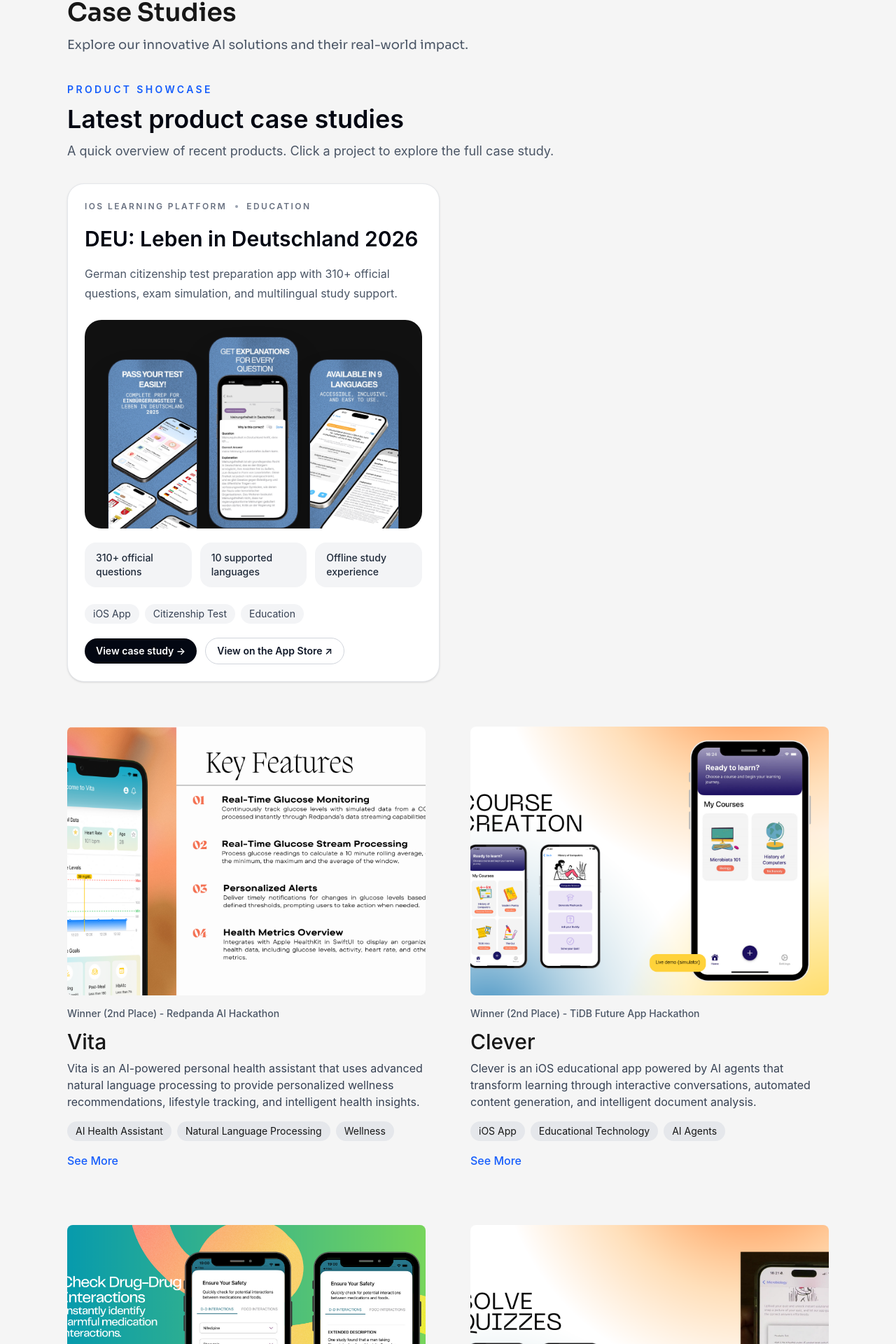
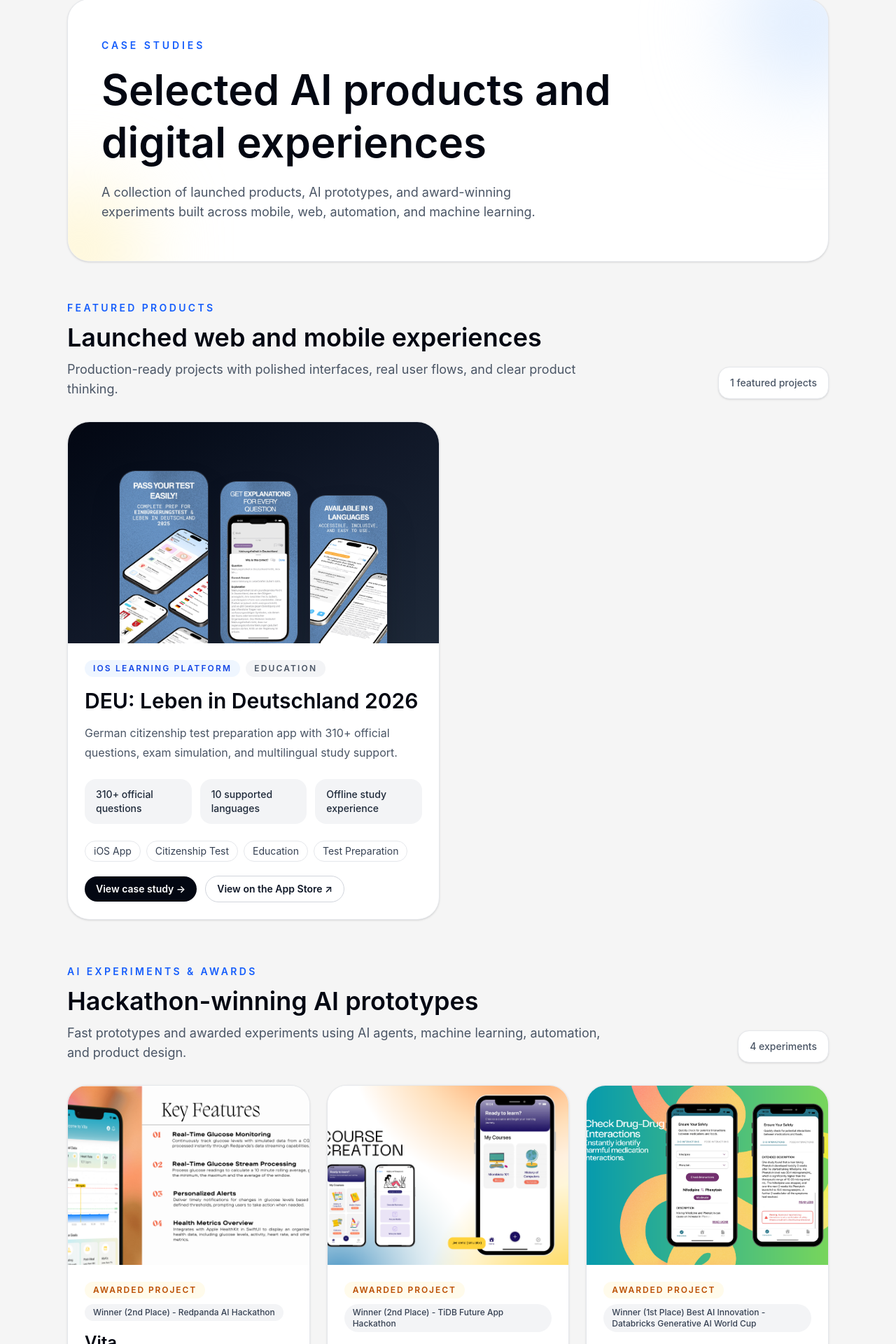
Before and after one commit to yesid-lopez/lulo, a Next.js app: page /case-studies in a window 1280 px wide. Shown: the part 107-2027 px from the top of the page at 70% size. Built offline with nearby package versions, Linux system fonts and the light colour scheme; no server answers.

Commit message:
fix: redesign case studies page

```diff
--- a/src/app/case-studies/page.tsx
+++ b/src/app/case-studies/page.tsx
@@ -8,53 +8,75 @@
 import { caseStudiesData, type CaseStudy } from '@/utils/caseStudiesData';
 import Image from 'next/image';
 
+const getCaseStudyCtaLabel = (link: string) => {
+  if (link.includes('devpost.com')) {
+    return 'View Devpost';
+  }
+
+  if (link.includes('linkedin.com')) {
+    return 'View LinkedIn post';
+  }
+
+  return 'Open project';
+};
+
 const CaseStudyCard = ({
   title,
   description,
   tags,
   award,
   image,
-  link
+  link,
 }: CaseStudy) => {
-  const { t } = useTranslation();
+  const ctaLabel = getCaseStudyCtaLabel(link);
 
   return (
-    <div className="flex flex-col w-full mb-8">
-      {/* Case study image */}
+    <article className="group flex h-full flex-col overflow-hidden rounded-[1.75rem] border border-gray-200 bg-white shadow-sm transition-all duration-300 hover:-translate-y-1 hover:border-gray-300 hover:shadow-lg">
       <a
         href={link}
-        className="block w-full h-96 mb-4 rounded-lg overflow-hidden relative"
+        className="relative block h-60 w-full overflow-hidden bg-gray-100 sm:h-64"
         target="_blank"
         rel="noopener noreferrer"
+        aria-label={`Open ${title} case study`}
       >
         <Image
           src={image}
           alt={`${title} case study`}
           fill
-          className="object-cover transition-transform duration-300 hover:scale-105"
+          className="object-cover transition-transform duration-300 group-hover:scale-105"
           sizes="(max-width: 768px) 100vw, 50vw"
-          priority
+          loading="lazy"
         />
       </a>
 
-      <div className="text-sm font-medium text-gray-600 mb-1">{award}</div>
-      <a
-        href={link}
-        target="_blank"
-        rel="noopener noreferrer"
-      >
-        <h2 className="text-3xl font-medium mt-2 mb-2 hover:text-blue-600 transition-colors">{title}</h2>
+      <div className="flex flex-1 flex-col p-5 md:p-6">
+        <div className="mb-4 flex flex-wrap gap-2">
+          <span className="rounded-full bg-amber-50 px-3 py-1 text-xs font-semibold uppercase tracking-[0.16em] text-amber-700">
+            Awarded project
+          </span>
+          {award ? (
+            <span className="rounded-full bg-gray-100 px-3 py-1 text-xs font-medium text-gray-700">
+              {award}
+            </span>
+          ) : null}
+        </div>
+
+        <a href={link} target="_blank" rel="noopener noreferrer">
+          <h3 className="mb-3 text-2xl font-semibold leading-tight text-gray-950 transition-colors group-hover:text-blue-600">
+            {title}
+          </h3>
         </a>
 
-      <p className="text-gray-700 mb-4">
+        <p className="mb-5 text-base leading-7 text-gray-600">
           {description}
         </p>
 
-      <div className="flex flex-wrap gap-2 mb-4">
-        {tags.map((tag, index) => (
+        <div className="mt-auto flex flex-col gap-5">
+          <div className="flex flex-wrap gap-2">
+            {tags.map((tag) => (
               <span
-            key={index}
-            className="px-3 py-1 text-sm bg-gray-200 rounded-full"
+                key={tag}
+                className="rounded-full border border-gray-200 px-3 py-1 text-sm text-gray-700"
               >
                 {tag}
               </span>
@@ -63,45 +85,72 @@
 
           <a
             href={link}
-        className="text-blue-600 font-medium hover:underline self-start"
+            className="inline-flex self-start rounded-full bg-gray-950 px-4 py-2 text-sm font-semibold text-white transition-colors hover:bg-blue-600"
             target="_blank"
             rel="noopener noreferrer"
           >
-        {t('seeMore')}
+            {ctaLabel} ↗
           </a>
         </div>
+      </div>
+    </article>
   );
 };
 
 export default function CaseStudies() {
-  const { t, language } = useTranslation();
+  const { language } = useTranslation();
 
-  // Get case studies for the current language
   const caseStudies = caseStudiesData[language] || caseStudiesData.en;
 
   return (
-    <div className="min-h-screen bg-[#F5F5F5] flex flex-col">
+    <div className="flex min-h-screen flex-col bg-[#F5F5F5]">
       <Navigation />
 
-      <div className="px-8 py-8 pt-8 md:px-12 md:py-12 md:pt-8 lg:px-24 lg:py-24 lg:pt-8 flex-grow">
-        <div className="mb-8">
-          <h1 className="text-2xl md:text-3xl lg:text-4xl font-bold mb-3 sora-text">{t('caseStudies')}</h1>
-          <p className="text-sm md:text-base lg:text-lg text-gray-600 sora-light max-w-xl">
-            {t('exploreAISolutions')}
+      <main className="flex-grow px-6 pb-16 pt-8 md:px-12 md:pb-20 lg:px-24">
+        <section className="relative overflow-hidden rounded-[2rem] border border-gray-200 bg-white px-6 py-10 shadow-sm md:px-10 md:py-14 lg:px-12">
+          <div className="absolute right-0 top-0 h-48 w-48 translate-x-16 -translate-y-16 rounded-full bg-blue-100 blur-3xl" />
+          <div className="absolute bottom-0 left-0 h-40 w-40 -translate-x-16 translate-y-16 rounded-full bg-amber-100 blur-3xl" />
+
+          <div className="relative max-w-4xl">
+            <p className="mb-4 text-sm font-semibold uppercase tracking-[0.28em] text-blue-600">
+              Case studies
+            </p>
+            <h1 className="mb-5 max-w-3xl text-4xl font-semibold leading-tight text-gray-950 md:text-5xl lg:text-6xl">
+              Selected AI products and digital experiences
+            </h1>
+            <p className="max-w-2xl text-base leading-7 text-gray-600 md:text-lg">
+              A collection of launched products, AI prototypes, and award-winning experiments built across mobile, web, automation, and machine learning.
             </p>
           </div>
+        </section>
 
         <CmsCaseStudiesShowcase />
 
-        <div className="grid grid-cols-1 md:grid-cols-2 gap-x-16 gap-y-12 mt-16">
-          {caseStudies.map((study, index) => (
-            <CaseStudyCard
-              key={index}
-              {...study}
-            />
+        <section className="mt-16">
+          <div className="mb-8 flex flex-col gap-4 md:flex-row md:items-end md:justify-between">
+            <div className="max-w-3xl">
+              <p className="mb-3 text-sm font-semibold uppercase tracking-[0.24em] text-blue-600">
+                AI experiments & awards
+              </p>
+              <h2 className="mb-3 text-2xl font-semibold text-gray-950 md:text-4xl">
+                Hackathon-winning AI prototypes
+              </h2>
+              <p className="text-base leading-7 text-gray-600 md:text-lg">
+                Fast prototypes and awarded experiments using AI agents, machine learning, automation, and product design.
+              </p>
+            </div>
+            <div className="rounded-2xl border border-gray-200 bg-white px-4 py-3 text-sm font-medium text-gray-600 shadow-sm">
+              {caseStudies.length} experiments
+            </div>
+          </div>
+
+          <div className="grid grid-cols-1 gap-6 md:grid-cols-2 xl:grid-cols-3">
+            {caseStudies.map((study) => (
+              <CaseStudyCard key={study.title} {...study} />
             ))}
           </div>
-      </div>
+        </section>
+      </main>
 
       <Footer />
     </div>
--- a/src/components/CmsCaseStudiesShowcase.tsx
+++ b/src/components/CmsCaseStudiesShowcase.tsx
@@ -16,35 +16,24 @@
   const primaryProjectLink = links[0];
 
   return (
-    <article className="group flex h-full flex-col rounded-3xl border border-gray-200 bg-white p-5 shadow-sm transition-all duration-300 hover:-translate-y-1 hover:border-gray-300 hover:shadow-lg md:p-6">
-      <div className="mb-5 flex flex-wrap items-center gap-3 text-xs font-semibold uppercase tracking-[0.2em] text-gray-500">
-        <span>{eyebrow}</span>
-        <span className="h-1 w-1 rounded-full bg-gray-400" />
-        <span>{category}</span>
-      </div>
-
-      <h2 className="mb-4 text-2xl font-semibold leading-tight text-gray-950 transition-colors group-hover:text-blue-600 md:text-3xl">
-        {title}
-      </h2>
-      <p className="mb-6 text-base leading-7 text-gray-600">{summary}</p>
-
+    <article className="group flex h-full flex-col overflow-hidden rounded-[2rem] border border-gray-200 bg-white shadow-sm transition-all duration-300 hover:-translate-y-1 hover:border-gray-300 hover:shadow-xl">
       {mockups.length > 0 ? (
-        <div className="mb-5 overflow-hidden rounded-3xl bg-[#111111] px-4 pt-5 sm:px-5 sm:pt-6">
-          <div className="relative mx-auto flex min-h-[18rem] max-w-sm items-end justify-center sm:min-h-56 sm:max-w-none sm:gap-4 lg:min-h-64">
+        <div className="overflow-hidden bg-gradient-to-br from-gray-950 via-gray-900 to-gray-800 px-4 pt-5 sm:px-6 sm:pt-7">
+          <div className="relative mx-auto flex min-h-64 max-w-sm items-end justify-center sm:min-h-60 sm:max-w-none sm:gap-4 lg:min-h-72">
             {mockups.slice(0, 3).map((mockup, index) => {
               const mobilePosition =
                 index === 0
                   ? 'absolute bottom-0 left-1/2 z-20 w-32 -translate-x-1/2 sm:static sm:w-28 sm:translate-x-0 lg:w-32'
                   : index === 1
-                    ? 'absolute bottom-8 left-4 z-10 w-24 -rotate-6 opacity-90 sm:static sm:w-28 sm:rotate-0 sm:opacity-100 lg:w-32'
-                    : 'absolute bottom-8 right-4 z-10 w-24 rotate-6 opacity-90 sm:static sm:w-28 sm:rotate-0 sm:opacity-100 lg:w-32';
+                    ? 'absolute bottom-7 left-5 z-10 w-24 -rotate-6 opacity-85 sm:static sm:w-24 sm:rotate-0 sm:opacity-100 lg:w-28'
+                    : 'absolute bottom-7 right-5 z-10 w-24 rotate-6 opacity-85 sm:static sm:w-24 sm:rotate-0 sm:opacity-100 lg:w-28';
 
-              const desktopPosition = index === 0 ? 'sm:translate-y-8' : index === 1 ? 'sm:translate-y-0' : 'sm:translate-y-8';
+              const desktopPosition = index === 0 ? 'sm:translate-y-7' : index === 1 ? 'sm:translate-y-2' : 'sm:translate-y-7';
 
               return (
                 <div
                   key={mockup.src}
-                  className={`${mobilePosition} ${desktopPosition} shrink-0 overflow-hidden rounded-[1.6rem] border border-white/10 bg-gray-900 shadow-2xl transition-transform duration-300 group-hover:scale-[1.02]`}
+                  className={`${mobilePosition} ${desktopPosition} shrink-0 overflow-hidden rounded-[1.45rem] border border-white/10 bg-gray-900 shadow-2xl transition-transform duration-300 group-hover:scale-[1.02]`}
                 >
                   <Image
                     src={mockup.src}
@@ -61,6 +50,17 @@
         </div>
       ) : null}
 
+      <div className="flex flex-1 flex-col p-5 md:p-6">
+        <div className="mb-4 flex flex-wrap items-center gap-2 text-xs font-semibold uppercase tracking-[0.18em] text-gray-500">
+          <span className="rounded-full bg-blue-50 px-3 py-1 text-blue-700">{eyebrow}</span>
+          <span className="rounded-full bg-gray-100 px-3 py-1 text-gray-600">{category}</span>
+        </div>
+
+        <h2 className="mb-3 text-2xl font-semibold leading-tight text-gray-950 transition-colors group-hover:text-blue-600 md:text-3xl">
+          {title}
+        </h2>
+        <p className="mb-6 text-base leading-7 text-gray-600">{summary}</p>
+
         <div className="mb-6 grid gap-3 sm:grid-cols-3">
           {highlights.map((highlight) => (
             <div key={highlight} className="rounded-2xl bg-gray-100 px-4 py-3 text-sm font-medium text-gray-800">
@@ -71,8 +71,8 @@
 
         <div className="mt-auto flex flex-col gap-5">
           <div className="flex flex-wrap gap-2">
-          {tags.slice(0, 3).map((tag) => (
-            <span key={tag} className="rounded-full bg-gray-100 px-3 py-1 text-sm text-gray-700">
+            {tags.slice(0, 4).map((tag) => (
+              <span key={tag} className="rounded-full border border-gray-200 px-3 py-1 text-sm text-gray-700">
                 {tag}
               </span>
             ))}
@@ -97,6 +97,7 @@
             ) : null}
           </div>
         </div>
+      </div>
     </article>
   );
 };
@@ -107,17 +108,22 @@
   }
 
   return (
-    <section className="mt-10">
-      <div className="mb-8 max-w-3xl">
+    <section className="mt-14">
+      <div className="mb-8 flex flex-col gap-4 md:flex-row md:items-end md:justify-between">
+        <div className="max-w-3xl">
           <p className="mb-3 text-sm font-semibold uppercase tracking-[0.24em] text-blue-600">
-          Product showcase
+            Featured products
           </p>
           <h2 className="mb-3 text-2xl font-semibold text-gray-950 md:text-4xl">
-          Latest product case studies
+            Launched web and mobile experiences
           </h2>
           <p className="text-base leading-7 text-gray-600 md:text-lg">
-          A quick overview of recent products. Click a project to explore the full case study.
+            Production-ready projects with polished interfaces, real user flows, and clear product thinking.
           </p>
+        </div>
+        <div className="rounded-2xl border border-gray-200 bg-white px-4 py-3 text-sm font-medium text-gray-600 shadow-sm">
+          {cmsCaseStudiesData.length} featured projects
+        </div>
       </div>
 
       <div className="grid gap-6 lg:grid-cols-2">
```
Lines whose indentation alone changed are shown as unchanged.
